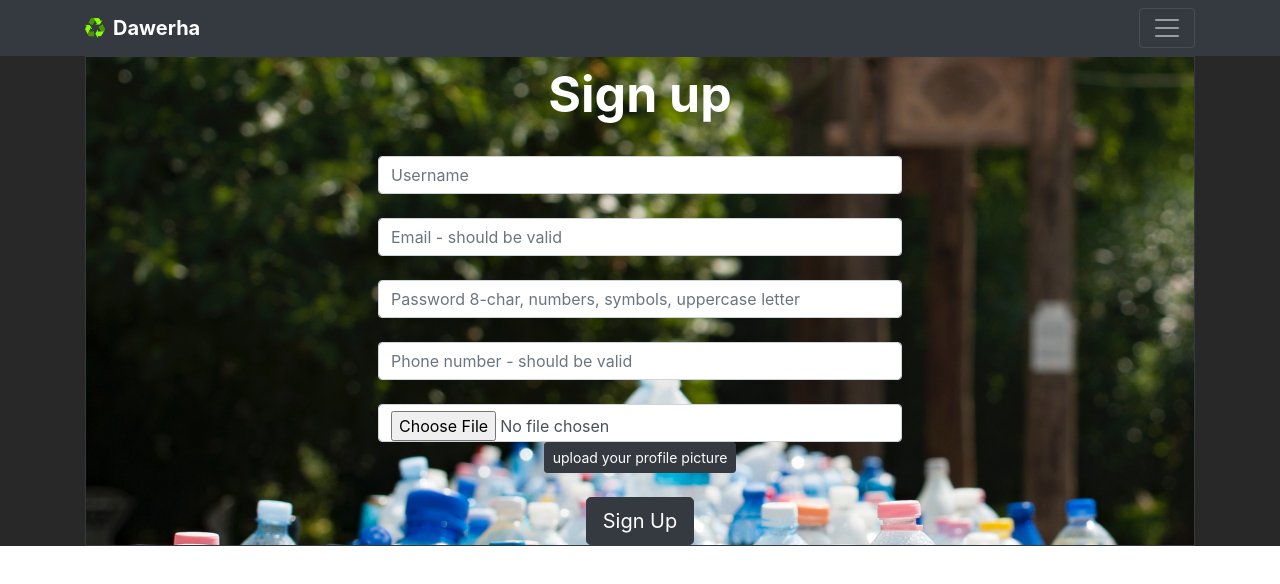
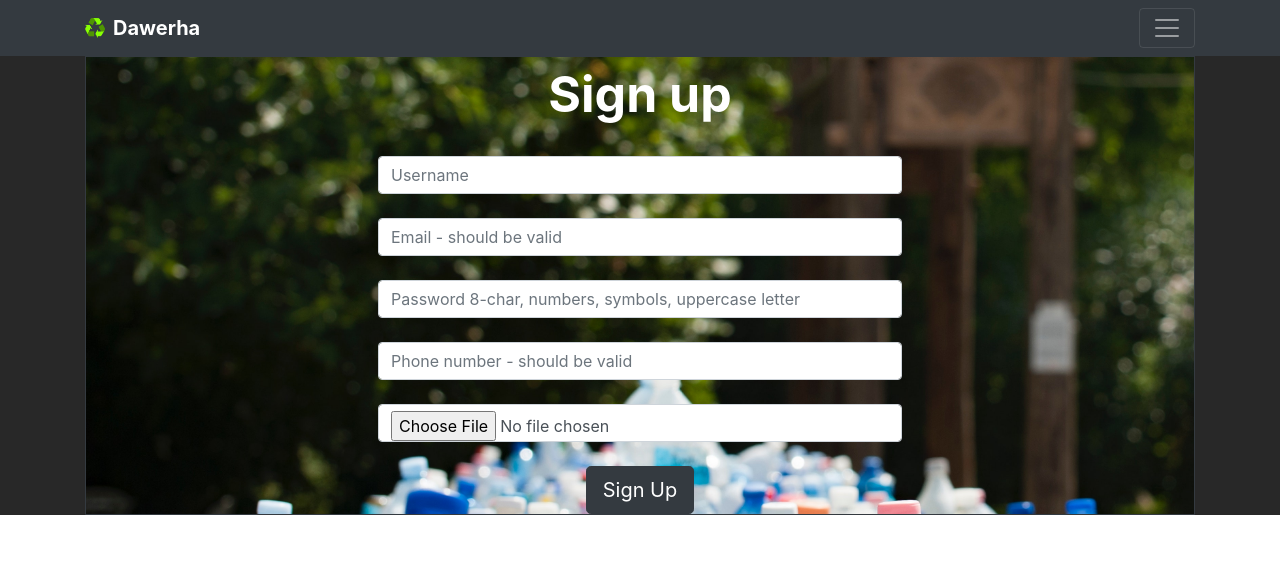
Before and after one commit to thesis-project-AASSR/front-end-react-website, a React (Create React App) app: page /sign in a window 1280 px wide. Shown: the top 584 px of the page. Built offline with nearby package versions, Linux system fonts and the light colour scheme; what react-geocode would draw is missing.

Commit message:
delete the upload button and fixing a bug

```diff
--- a/src/components/Profile/Sign.js
+++ b/src/components/Profile/Sign.js
@@ -14,7 +14,7 @@ import image15 from '../../images/wp2529191.jpg';
 
 const Sign = ({ currentId }) => {
   ///this is for sign up
-    const [userData, setUserData] = useState({  username: '', email: '', password: '', phoneNumber: '', location: '', image: null});
+    const [userData, setUserData] = useState({  username: '', email: '', password: '', phoneNumber: '', location: '',image:null});
   ////this is for sign in
   const [image, setUserImage] = useState(null)
 
@@ -23,6 +23,10 @@ const Sign = ({ currentId }) => {
    ////sigin up button
     const onSubmit = async (e) => {
         e.preventDefault();
+          // var result=  await  handleChangeImage()
+       imageUpload();
+
+
         /*
         Input Email conditions:
         @ should present
@@ -34,6 +38,7 @@ const Sign = ({ currentId }) => {
         mysite()*@gmail.com [ here the regular expression only allows character, digit, underscore, and dash ]
         mysite..1234@yahoo.com [double dots are not allowed]
          */
+
         if ( !(/^[a-zA-Z0-9.!#$%&'*+/=?^_`{|}~-]+@[a-zA-Z0-9-]+(?:\.[a-zA-Z0-9-]+)*$/.test(userData.email)) ) {
           alert("You have entered an invalid email address!");
         }
@@ -46,9 +51,10 @@ const Sign = ({ currentId }) => {
           alert("You have entered an invalid Phone Number!");
         }
          if ((/^[a-zA-Z0-9.!#$%&'*+/=?^_`{|}~-]+@[a-zA-Z0-9-]+(?:\.[a-zA-Z0-9-]+)*$/.test(userData.email)) && (/^(?=.*\d)(?=.*[a-z])(?=.*[A-Z])(?=.*[^a-zA-Z0-9])(?!.*\s).{8,15}$/.test(userData.password)) &&  (/^\d{10}$/.test(userData.phoneNumber))){
-          dispatch(createUser(userData));
-          window.location = '/login';
           console.log("userData",userData);
+          //  dispatch(createUser(userData));
+          // window.location = '/login';
+
         }
       };
 
@@ -59,7 +65,7 @@ const Sign = ({ currentId }) => {
       setUserImage( e.target.files[0])
     }
     /// to get the image url and save it on the firebase
-    const imageUpload  = async (e) => {
+    const imageUpload  = async () => {
       const imageLink = storage.ref(`images/${image.name}`).put(image)
       imageLink.on(
          "state_changed",
@@ -77,6 +83,8 @@ const Sign = ({ currentId }) => {
 
             userData.image = url
              console.log(url)
+             console.log("userData::::::::",userData)
+             dispatch(createUser(userData));
            })
          })
 
@@ -182,7 +190,7 @@ const Sign = ({ currentId }) => {
                   className = "form-control"
                   onChange = {handleChangeImage}
                   />
-             <button type="submit" onClick= {imageUpload} className="btn btn-dark btn-sm">upload your profile picture</button>
+             {/* <button type="submit" onClick= {imageUpload} className="btn btn-dark btn-sm">upload your profile picture</button> */}
                 </div>
                 <br/>
                 <div>
```
Also changed, not shown: 1 other file (tests, documents, lock files or other folders).
